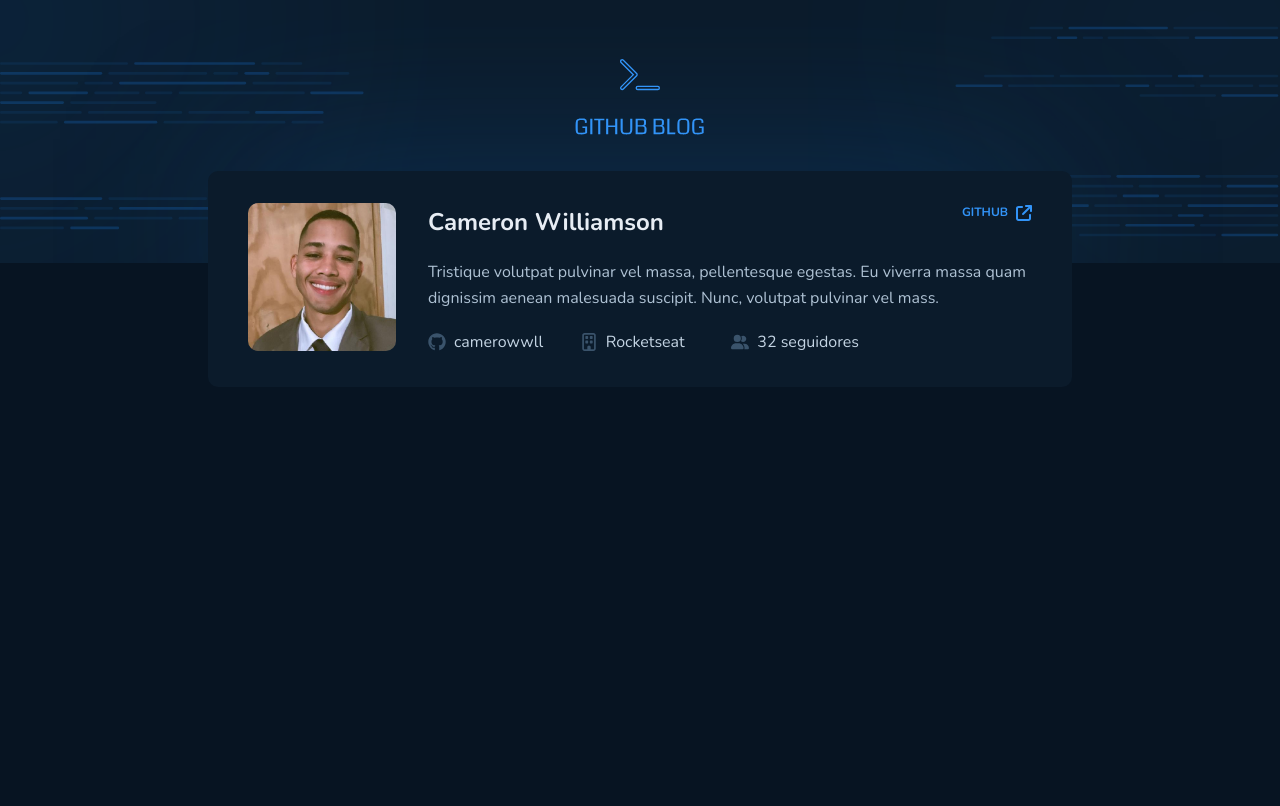
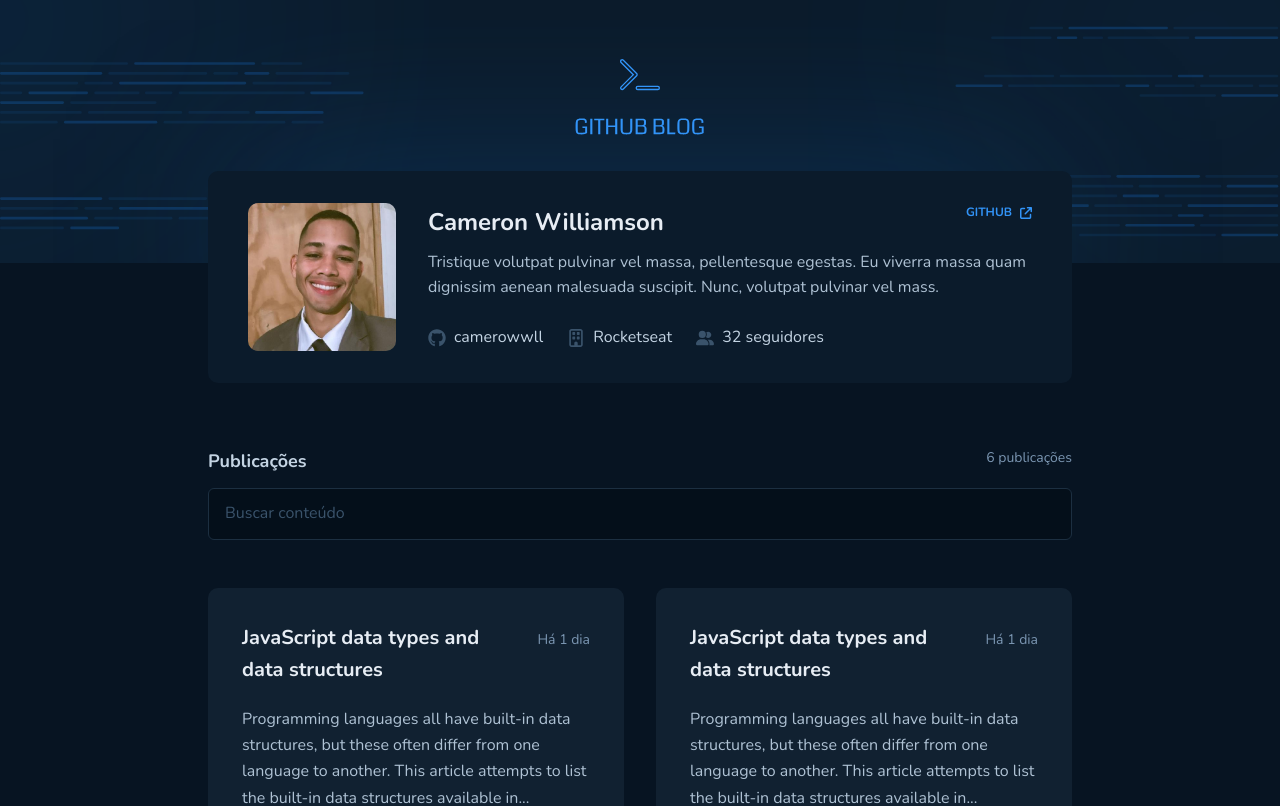
Before and after one commit to PabloRafael-coder/github-blog, a React (Vite) app: page / in a window 1280 px wide. Shown: the top 806 px of the page. Built offline with nearby package versions, Linux system fonts and the light colour scheme.

Commit message:
feat/refactor: Adicionar novos elementos e integrar componente Card; refatorar componente Profile
Adiciona novos elementos ao projeto e integra o componente Card.

Refatora o componente Profile, trocando as divs por listas para melhorar a estrutura e semântica.

```diff
--- a/src/page/Blog/components/Profile/index.tsx
+++ b/src/page/Blog/components/Profile/index.tsx
@@ -1,22 +1,19 @@
-import { faGithub } from "@fortawesome/free-brands-svg-icons";
-import { faBuilding } from "@fortawesome/free-regular-svg-icons";
-import { faArrowUpRightFromSquare, faUserGroup } from "@fortawesome/free-solid-svg-icons";
-import { FontAwesomeIcon } from "@fortawesome/react-fontawesome";
-import { NavContainer, NavGit, ProfileContainer, ProfileContent, ProfileHeader, ProfileInfo } from "./styles";
+import { faGithub } from '@fortawesome/free-brands-svg-icons';
+import { faBuilding } from '@fortawesome/free-regular-svg-icons';
+import { faArrowUpRightFromSquare, faUserGroup } from '@fortawesome/free-solid-svg-icons';
+import { FontAwesomeIcon } from '@fortawesome/react-fontawesome';
+import { NavContainer, NavGit, ProfileContainer, ProfileContent, ProfileHeader, ProfileInfo } from './styles';
 import  profileImage  from '../../../../assets/profileImage.jpg'
 
 export function Profile( ) {
   return(
   <ProfileContainer>
-    <div>
-      <img src={profileImage} alt="" width={148} height={148}/>
-    </div>
-
+      <img src={profileImage} alt='foto do perfil'/>
     <ProfileContent>
       <ProfileHeader>
         <h1>Cameron Williamson</h1>
         <NavContainer>
-          <NavGit to="https://github.com/">github</NavGit>
+          <NavGit to='https://github.com/'>github</NavGit>
           <FontAwesomeIcon icon={faArrowUpRightFromSquare} style={{color: '#3294f8'}}/>
         </NavContainer>
       </ProfileHeader>
@@ -26,18 +23,20 @@
           vel mass.
         </p>
       <ProfileInfo>
-        <div>
-          <FontAwesomeIcon icon={faGithub} size="lg"/>
-          <span>camerowwll</span>
-        </div>
-        <div>
-          <FontAwesomeIcon icon={faBuilding} />
-          <span>Rocketseat</span>
-        </div>
-        <div>
-          <FontAwesomeIcon icon={faUserGroup} />
-          <span>32 seguidores</span>
-        </div>
+        <ul>
+          <li>
+            <FontAwesomeIcon icon={faGithub} size='lg'/>
+            <span>camerowwll</span>
+          </li>
+          <li>
+            <FontAwesomeIcon icon={faBuilding} />
+            <span>Rocketseat</span>
+          </li>
+          <li>
+            <FontAwesomeIcon icon={faUserGroup} />
+            <span>32 seguidores</span>
+          </li>
+        </ul>
       </ProfileInfo>
     </ProfileContent>
   </ProfileContainer>
--- a/src/page/Blog/components/Profile/styles.ts
+++ b/src/page/Blog/components/Profile/styles.ts
@@ -14,19 +14,16 @@
   margin-top: -6rem;
 
   img {
+    width: 9.25rem;
+    height: 9.25rem;
     border-radius: 10px;
   }
-
 `
-
 export const ProfileContent = styled.div`
-  display: flex;
-  flex-direction: column;
-  justify-content: space-between;
-
   p {
     ${mixins.textM}
     color: ${props => props.theme["base-text"]};
+    margin-top: 0.5rem;
   }
 `
 export const ProfileHeader = styled.header`
@@ -46,6 +43,10 @@
     align-self: baseline;
     gap: 0.5rem;
 
+    svg {
+      width: 0.75rem;
+      height: 0.75rem;
+    }
 `
 
 export const NavGit = styled(NavLink)`
@@ -54,15 +55,19 @@
 `
 
 export const ProfileInfo = styled.div`
-  display: grid;
-  grid-template-columns: repeat(3, 1fr);
-  gap: 1.5rem;
   max-width: max-content;
 
-  div {
+  ul {
+  display: grid;
+  grid-template-columns: repeat(3, max-content);
+  gap: 1.5rem;
+  margin-top: 1.5rem;
+  }
+
+  li {
     display: flex;
     align-items: center;
-    gap: 0.5rem;
+    gap: 8px;
   }
 
   span {
--- a/src/page/Blog/index.tsx
+++ b/src/page/Blog/index.tsx
@@ -1,10 +1,30 @@
-import { Profile } from "./components/Profile";
-import { BlogContainer } from "./styles";
+import { Card } from '../../components/Card';
+import { Profile } from './components/Profile';
+import { BlogContainer, BlogContent, CardsContainer, SearchFormContainer } from './styles';
 
 export function Blog() {
   return(
     <BlogContainer>
       <Profile/>
+      <BlogContent>
+        <SearchFormContainer>
+          <header>
+            <h2>Publicações</h2>
+            <span>6 publicações</span>
+          </header>
+          <input
+            type='text'
+            placeholder='Buscar conteúdo'
+            required
+          />
+        </SearchFormContainer>
+        <CardsContainer>
+          <Card/>
+          <Card/>
+          <Card/>
+          <Card/>
+        </CardsContainer>
+      </BlogContent>
     </BlogContainer>
   )
 }
--- a/src/page/Blog/styles.ts
+++ b/src/page/Blog/styles.ts
@@ -1,8 +1,59 @@
 import styled from "styled-components";
+import { mixins } from "../../styles/mixins";
 
 export const BlogContainer = styled.main`
   display: flex;
   justify-content: center;
+  flex-direction: column;
   max-width: 54rem;
   margin: 0 auto;
 `
+
+export const BlogContent = styled.section`
+  display: flex;
+  flex-direction: column;
+  gap: 3rem;
+`
+export const SearchFormContainer = styled.form`
+  margin-top: 4rem;
+
+  header {
+    display: flex;
+    justify-content: space-between;
+
+    h2 {
+      ${mixins.titleS}
+      color: ${props => props.theme["base-subtitle"]};
+    }
+
+    span {
+      ${mixins.textS}
+      color: ${props => props.theme["base-span"]};
+    }
+  }
+
+  input {
+      width: 100%;
+      padding: 0.75rem 1rem;
+      border: 1px solid ${props => props.theme["base-border"]};
+      border-radius: 6px;
+      background: ${props => props.theme["base-input"]};
+      margin-top: 0.75rem;
+      ${mixins.textM}
+      outline: none;
+
+      &::placeholder {
+        color: ${props => props.theme["base-label"]};
+      }
+
+      &:active {
+        border: 1px solid ${props => props.theme.blue};
+        color: ${props => props.theme["base-text"]};
+      }
+    }
+`
+export const CardsContainer = styled.div`
+    display: grid;
+    grid-template-columns: repeat(2, 1fr);
+    gap: 2rem;
+`
```
